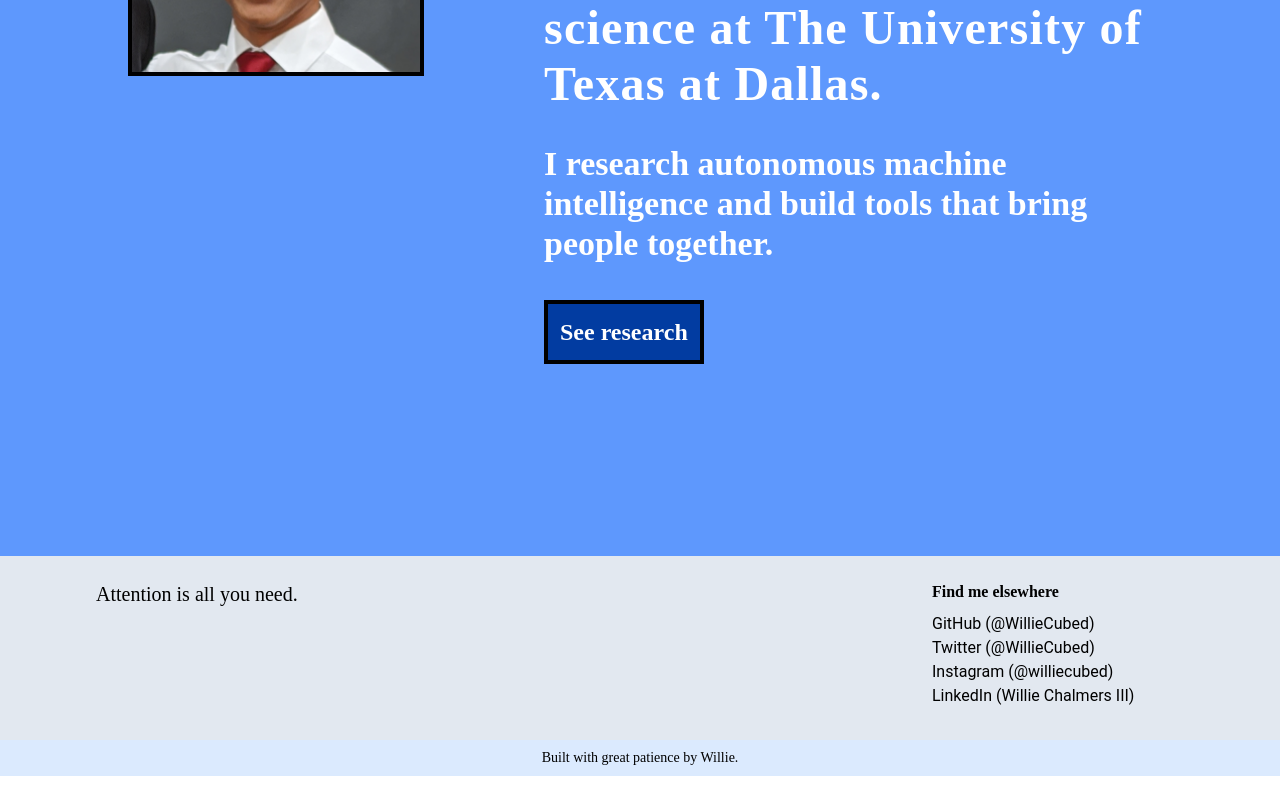
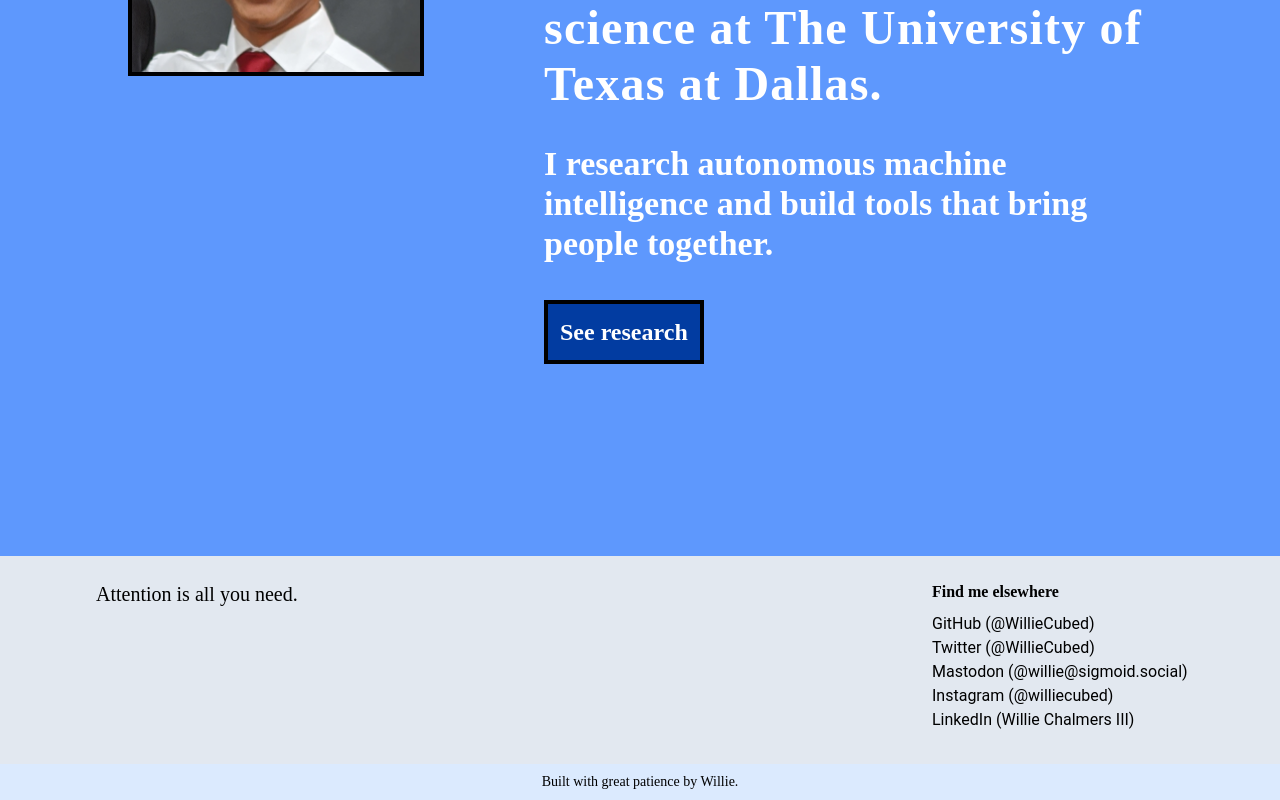
Before and after one commit to WillieCubed/website, a Next.js app: page / in a window 1280 px wide. Shown: the part 424-1224 px from the top of the page. Before the commit the page ends 1200 px from the top, so only its background shows below. Built offline with nearby package versions, Linux system fonts and the light colour scheme; no server answers.

Commit message:
feat: Add Mastodon profile to footer

```diff
--- a/components/SiteFooter.tsx
+++ b/components/SiteFooter.tsx
@@ -59,6 +59,11 @@ export default function SiteFooter() {
               </a>
             </li>
             <li className="hover:text-emerald-400">
+              <a className="font-normal" href="https://sigmoid.social/@willie" rel="me">
+                Mastodon (@willie@sigmoid.social)
+              </a>
+            </li>
+            <li className="hover:text-emerald-400">
               <a
                 className="font-normal"
                 href="https://instagram.com/williecubed"
```
